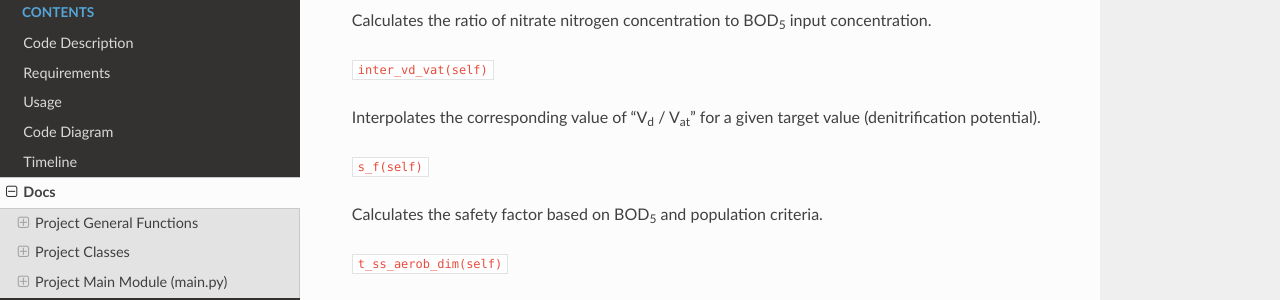
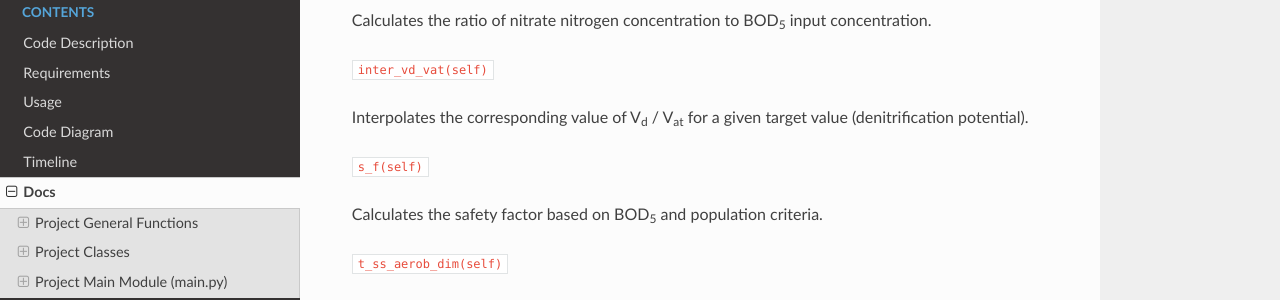
Before and after one commit to legranda1/FinalProject_GroupCLL, a Sphinx documentation site: the page built from docs/source/contents/docs.rst, in a window 1280 px wide and 900 px high, scrolled down 3445 px. Shown: the part 150-450 px from the top of the window. Built offline with Sphinx 7.4.7 and the Read the Docs theme 2.0.0, drawn with Linux system fonts in a browser that asks for light colours.

Commit message:
last changes

```diff
--- a/docs/source/get_started/code_description.rst
+++ b/docs/source/contents/code_description.rst
@@ -967,7 +967,7 @@
 * q\ :sub:`SV` is the sludge volume loading rate [ L / ( m\ :sub:`2` · h ) ]
 
 h\ :sub:`4` = [ SS\ :sub:`AT`  · q\ :sub:`A` ·
-( 1 + RS ) · t\ :sub:`Th`  ] / [ SS\ :sub:`BS` ]*
+( 1 + RS ) · t\ :sub:`Th`  ] / [ SS\ :sub:`BS` ]
 
 where:
 
--- a/docs/source/get_started/docs.rst
+++ b/docs/source/contents/docs.rst
@@ -179,7 +179,7 @@
 
 ``inter_vd_vat(self)``
 
-Interpolates the corresponding value of "V\ :sub:`d` / V\ :sub:`at`"
+Interpolates the corresponding value of V\ :sub:`d` / V\ :sub:`at`
 for a given target value (denitrification potential).
 
 ``s_f(self)``
```
Also changed, not shown: docs/source/index.rst (+6 -6 lines), docs/source/contents/code_diagram.rst (renamed from docs/source/get_started/code_diagram.rst), docs/source/contents/requirements.rst (renamed from docs/source/get_started/requirements.rst), docs/source/contents/timeline.rst (renamed from docs/source/get_started/timeline.rst), docs/source/contents/usage.rst (renamed from docs/source/get_started/usage.rst).
